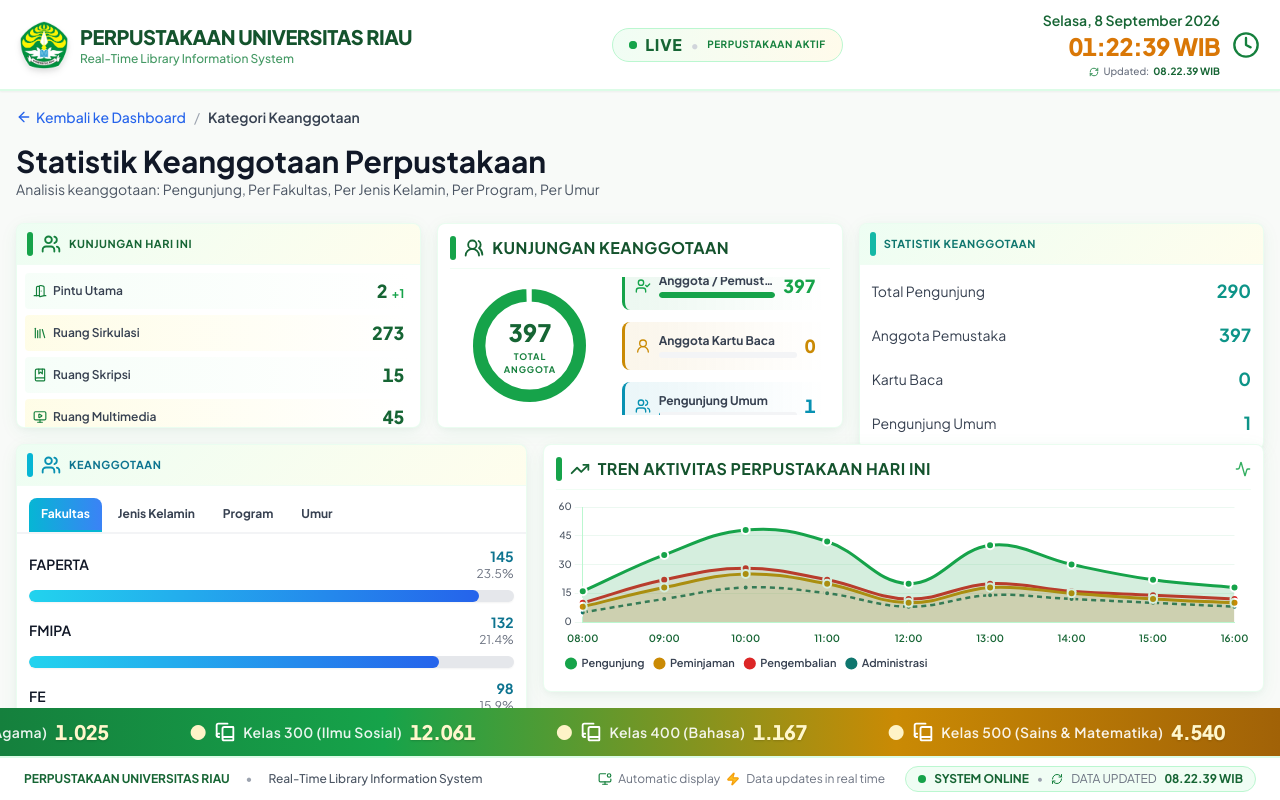
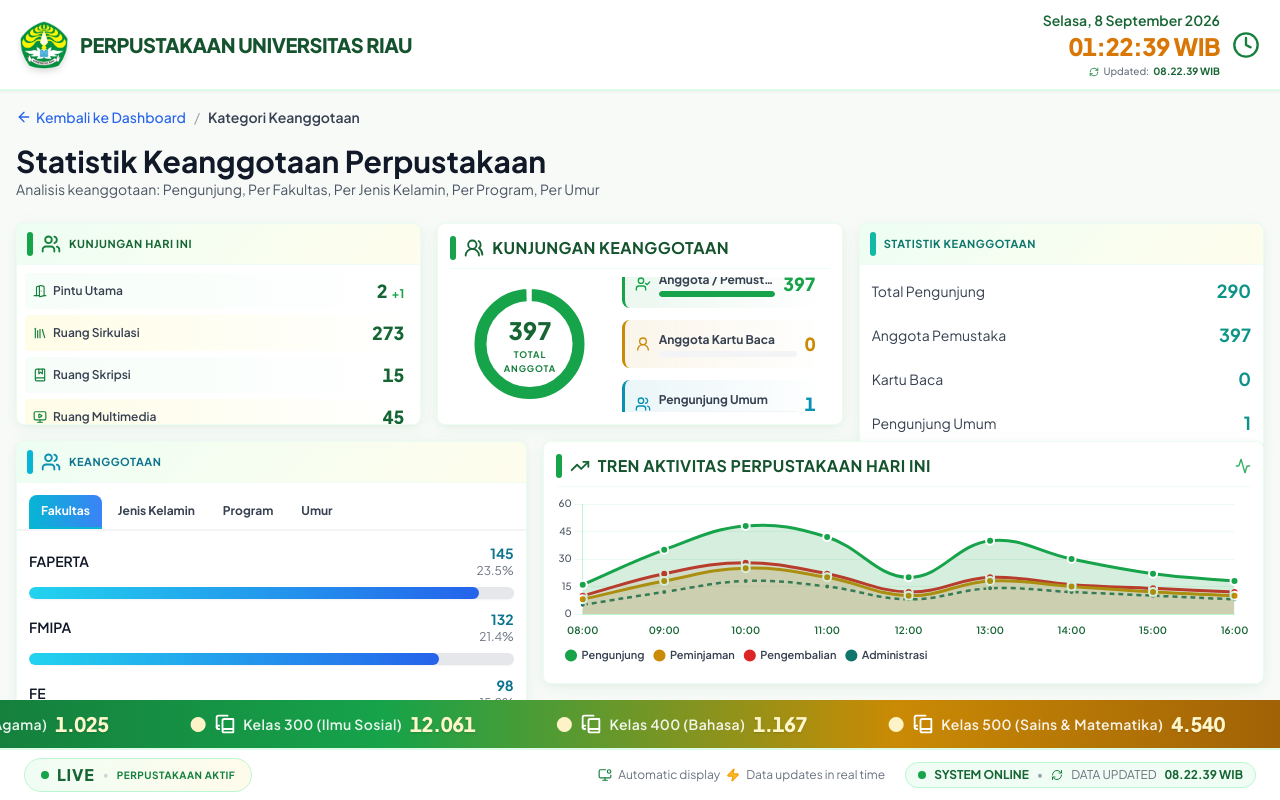
Before and after one commit to Idoo123456/UPA-Realtime-Dashboard, a React (Vite) app: page /membership in a window 1280 px wide. Built offline with nearby package versions, Linux system fonts and the light colour scheme.

Commit message:
Tanggal 8 September

```diff
--- a/src/components/Footer.tsx
+++ b/src/components/Footer.tsx
@@ -9,12 +9,13 @@ export function Footer() {
 
   return (
     <footer className="w-full bg-white border-t-2 border-unri-green-100 px-6 py-2 flex items-center justify-between gap-4 text-xs">
-      <div className="flex items-center gap-4 text-gray-600 font-medium">
-        <span className="font-bold text-unri-green-700">
-          PERPUSTAKAAN UNIVERSITAS RIAU
+      <div className="flex items-center gap-2 px-4 py-1 rounded-full bg-gradient-to-r from-unri-green-50 to-unri-yellow-50 border border-unri-green-200">
+        <StatusIndicator online={online} size="sm" />
+        <span className="text-unri-green-700 font-extrabold text-base tracking-wider">LIVE</span>
+        <span className="text-gray-300">•</span>
+        <span className="text-[10px] font-bold text-unri-green-600 tracking-wider uppercase">
+          Perpustakaan Aktif
         </span>
-        <span className="text-gray-400">•</span>
-        <span>Real-Time Library Information System</span>
       </div>
 
       <div className="flex items-center gap-5">
--- a/src/components/Header.tsx
+++ b/src/components/Header.tsx
@@ -1,7 +1,7 @@
 import { useRealTimeClock } from "../hooks/useRealTimeClock";
 import { useLibraryStore } from "../store/useLibraryStore";
 import { UnriLogo } from "./UI/UnriLogo";
-import { StatusIndicator } from "./UI/StatusIndicator";
+
 import { Clock, RefreshCw } from "lucide-react";
 
 export function Header() {
@@ -18,21 +18,10 @@ export function Header() {
             <h1 className="text-lg md:text-xl font-extrabold text-unri-green-800 tracking-tight leading-tight whitespace-nowrap">
               PERPUSTAKAAN UNIVERSITAS RIAU
             </h1>
-            <p className="text-[11px] md:text-xs font-medium text-unri-green-600/80 whitespace-nowrap">
-              Real-Time Library Information System
-            </p>
           </div>
         </div>
 
-        {/* CENTER: LIVE Badge */}
-        <div className="hidden md:flex items-center gap-2 px-4 py-1 rounded-full bg-gradient-to-r from-unri-green-50 to-unri-yellow-50 border border-unri-green-200">
-          <StatusIndicator online size="sm" />
-          <span className="text-unri-green-700 font-extrabold text-base tracking-wider">LIVE</span>
-          <span className="text-gray-300">•</span>
-          <span className="text-[10px] font-bold text-unri-green-600 tracking-wider uppercase">
-            Perpustakaan Aktif
-          </span>
-        </div>
+
 
         {/* RIGHT: Date + Clock */}
         <div className="flex items-center gap-3">
```
